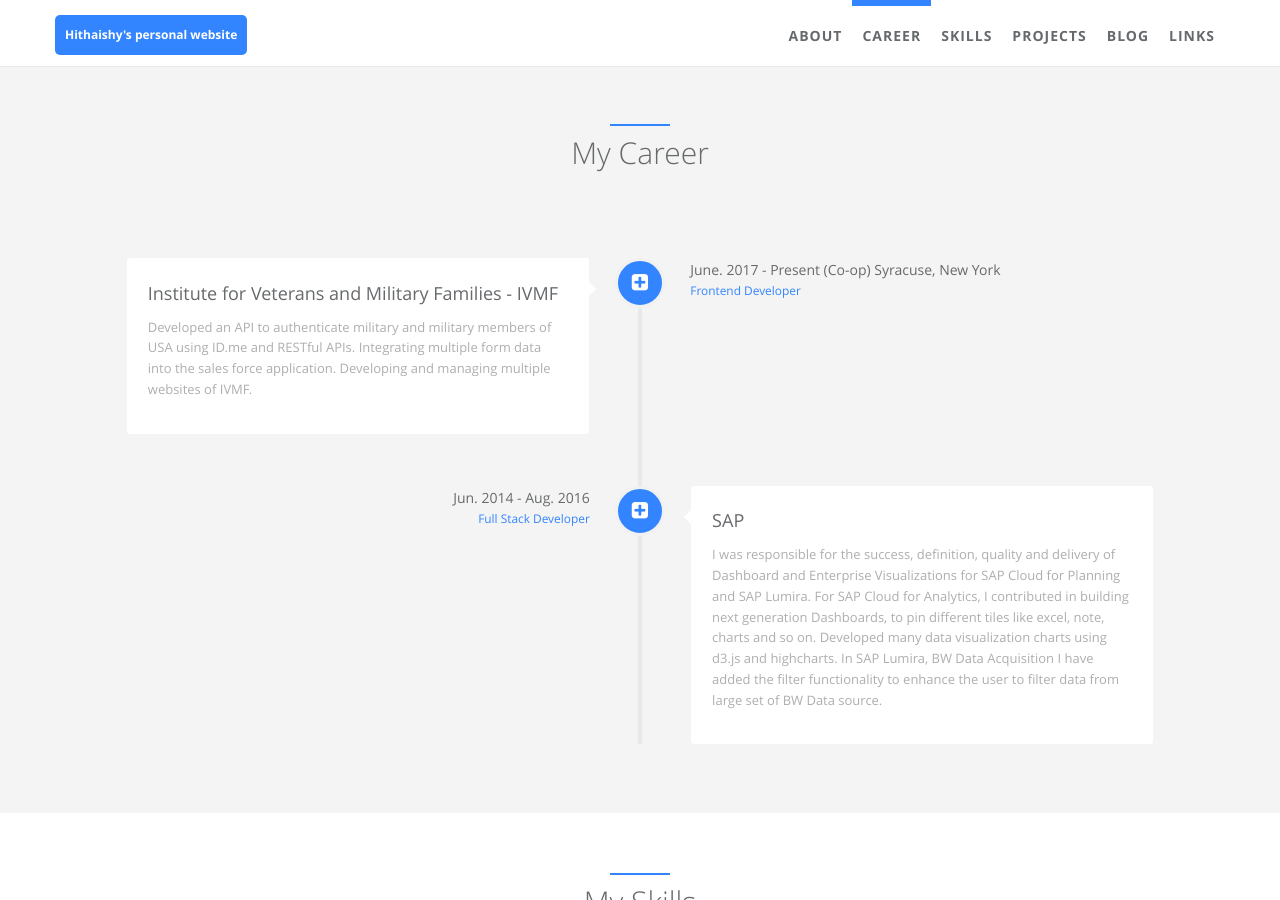
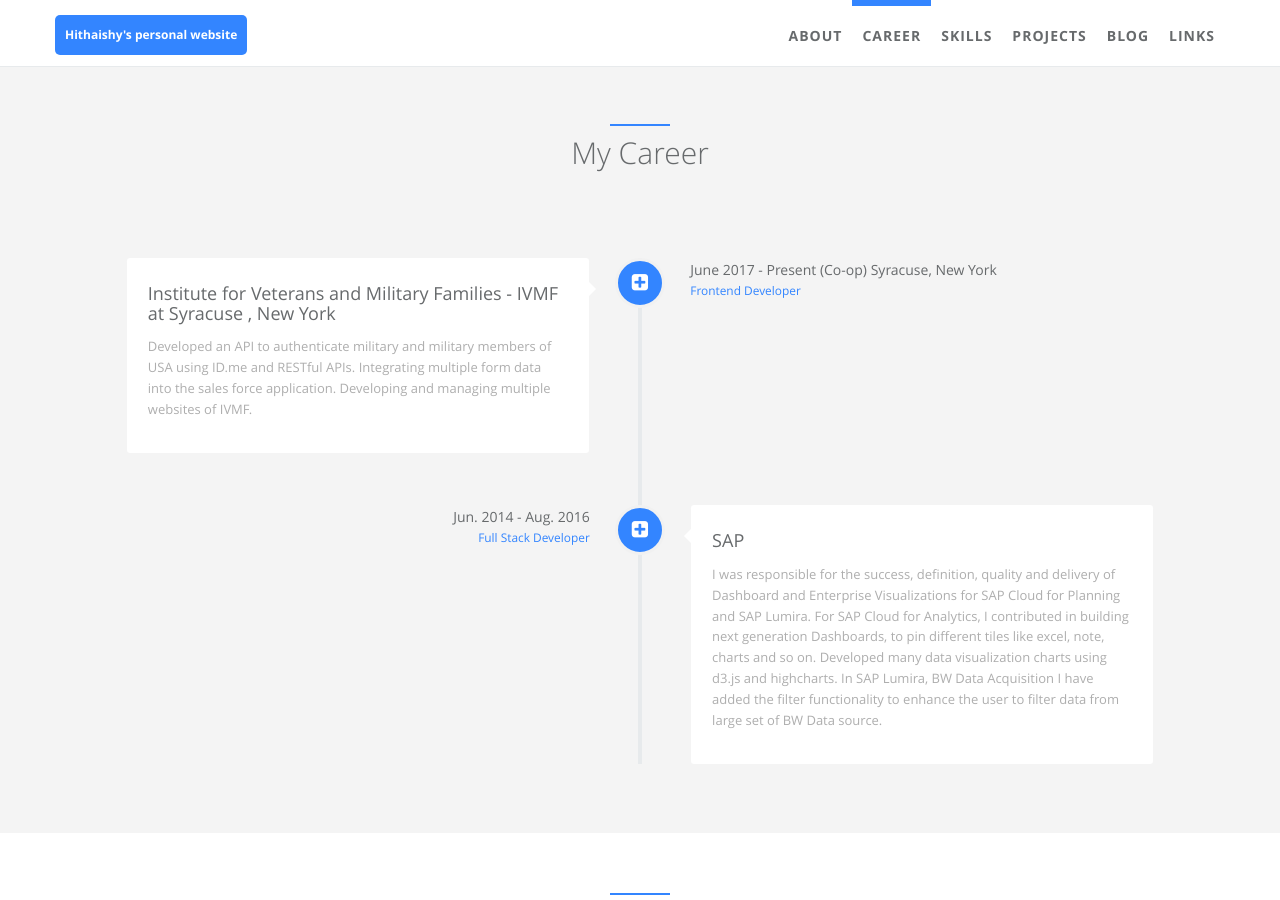
Before and after one commit to hithaishy/hithaishy, a Jekyll site: the page built from index.html, in a window 1280 px wide and 900 px high, scrolled down 858 px. Built offline with Jekyll 4.4.1, drawn with Linux system fonts in a browser that asks for light colours.

Commit message:
job description

```diff
--- a/_data/index/careers.yml
+++ b/_data/index/careers.yml
@@ -1,7 +1,7 @@
 # careers section data
 # if you don't have language feature(language.yml is empty), ignore "i18n" items
 - name:
-    detail: Institute for Veterans and Military Families - IVMF
+    detail: Institute for Veterans and Military Families - IVMF at Syracuse , New York
     i18n: company_a
   desc:
     detail:  Developed an API to authenticate military and military members of USA using ID.me and RESTful APIs.
@@ -11,7 +11,8 @@
 
     i18n: company_a_desc
   date:
-    detail: June. 2017 - Present (Co-op)
+    detail: >
+            June 2017 - Present (Co-op)
             Syracuse, New York
     i18n: company_a_date
   job:
```
